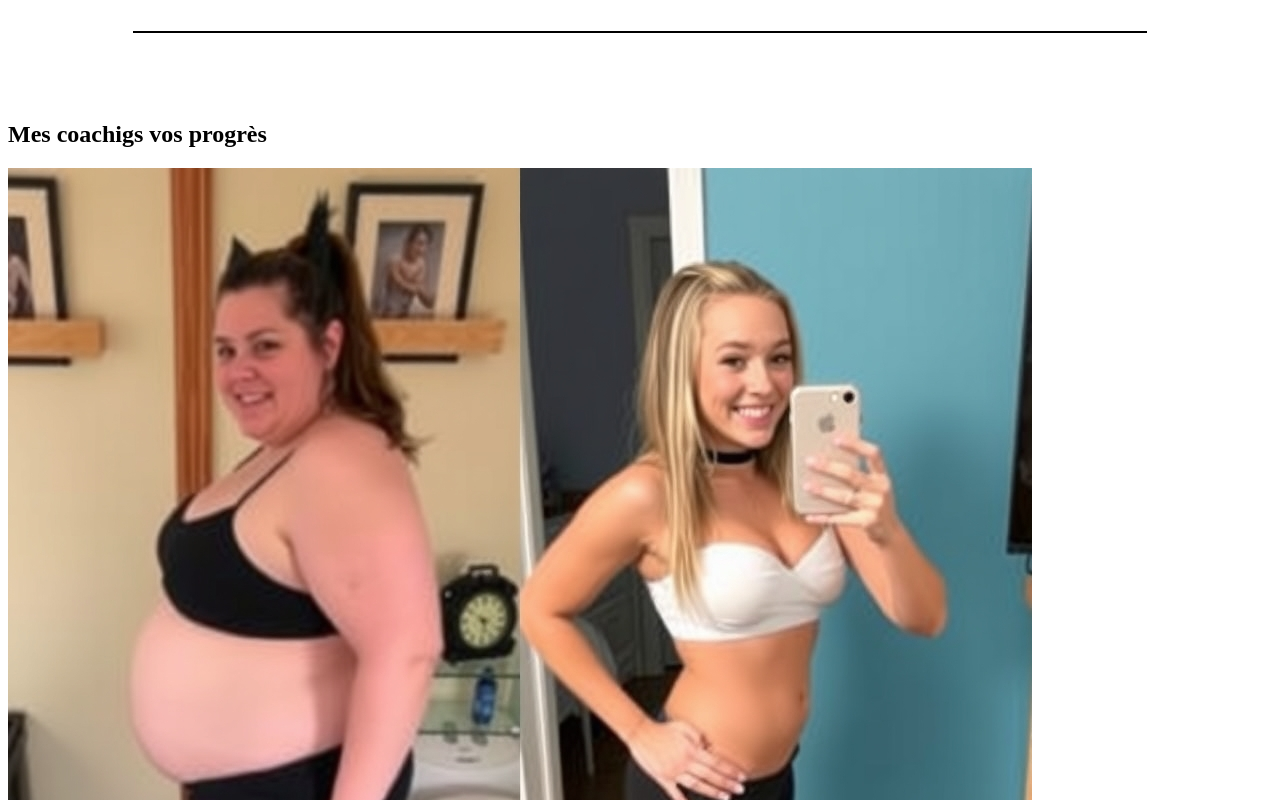
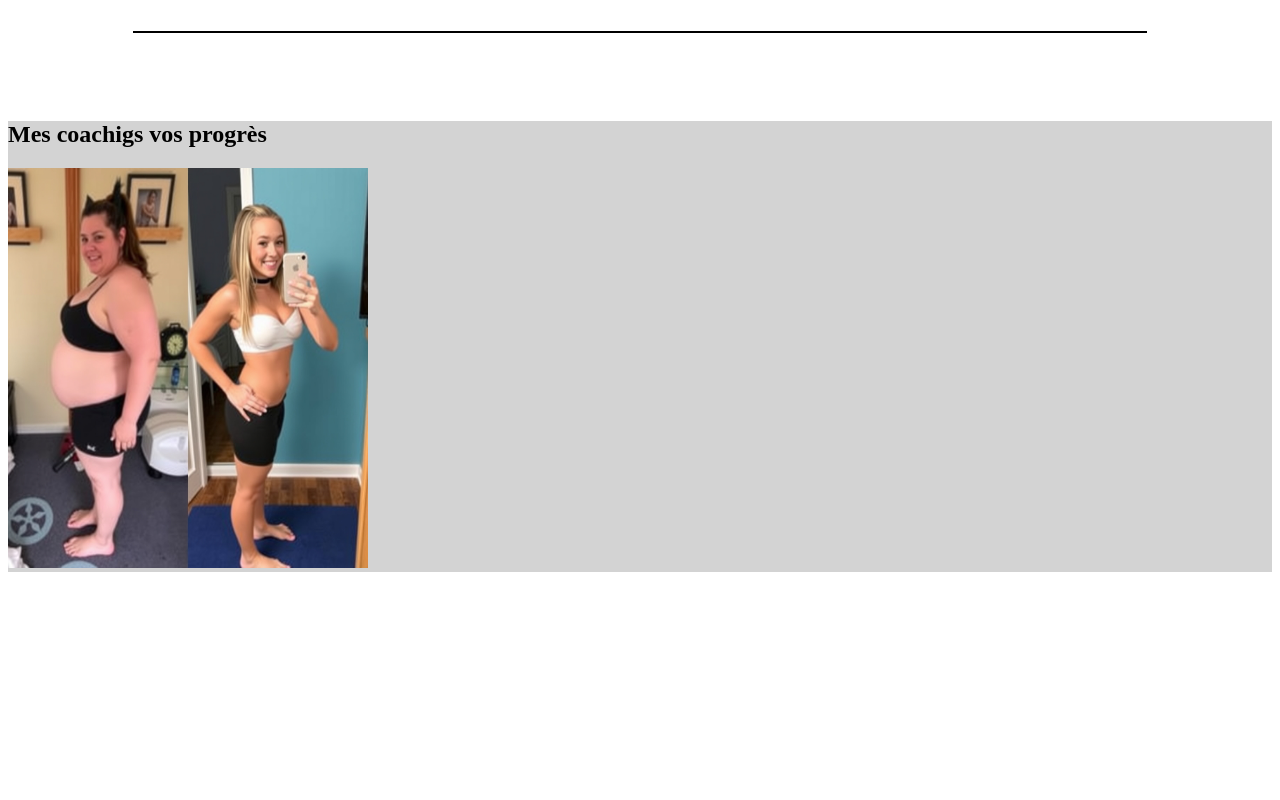
Before and after one commit to MLesggy/FitPack-, a plain HTML site: page index.html in a window 1280 px wide. Shown: the part 1140-1940 px from the top of the page. After the commit the page ends 1720 px from the top, so only its background shows below. Drawn offline with Linux system fonts and the light colour scheme.

Commit message:
création de la section de mise en page de la partie Progrès

```diff
--- a/style.css
+++ b/style.css
@@ -163,3 +163,11 @@ hr {
     width: 80%;
     border: solid 1px black;
 }
+/* Mise en page de la section des progrès */
+.cadreGris{
+    background-color: lightgray;
+}
+.cadreGris img{
+    width: 45vh;
+    height: 50vh;
+}
```
